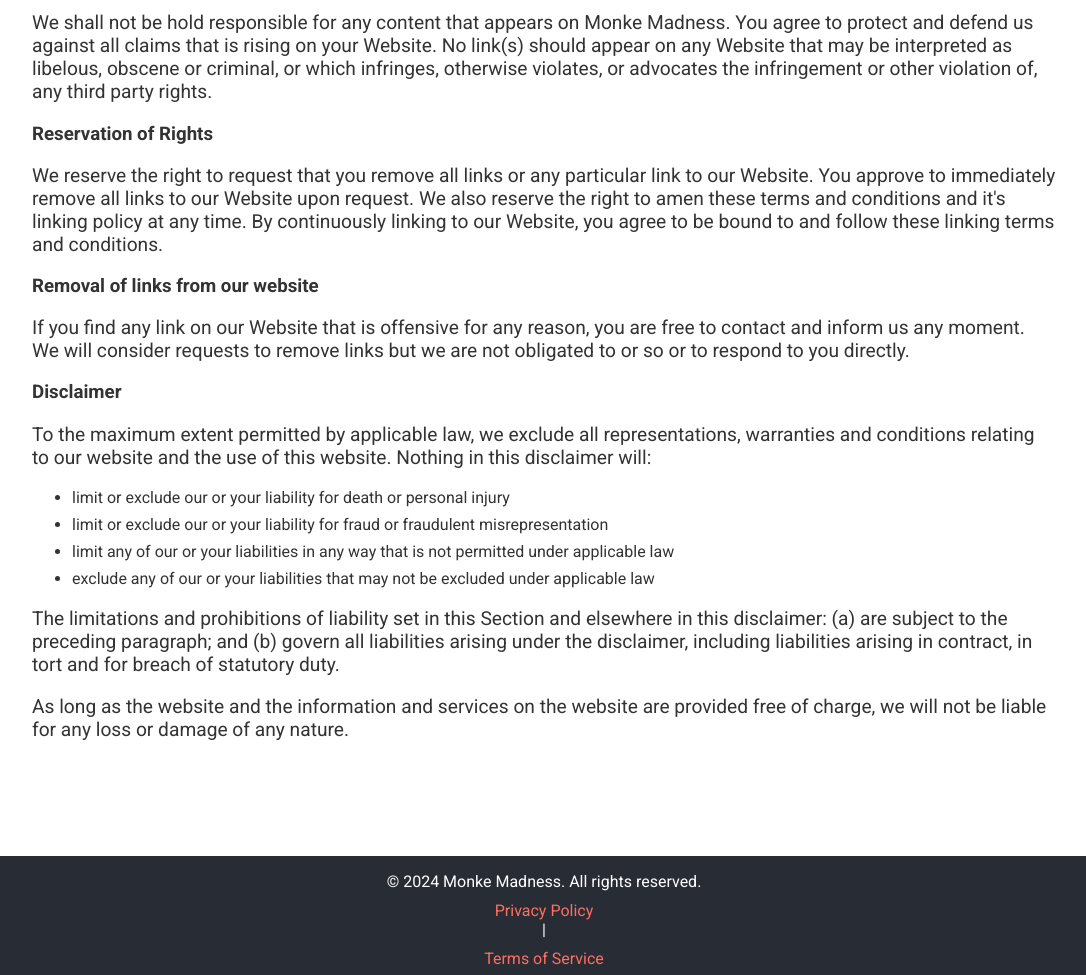
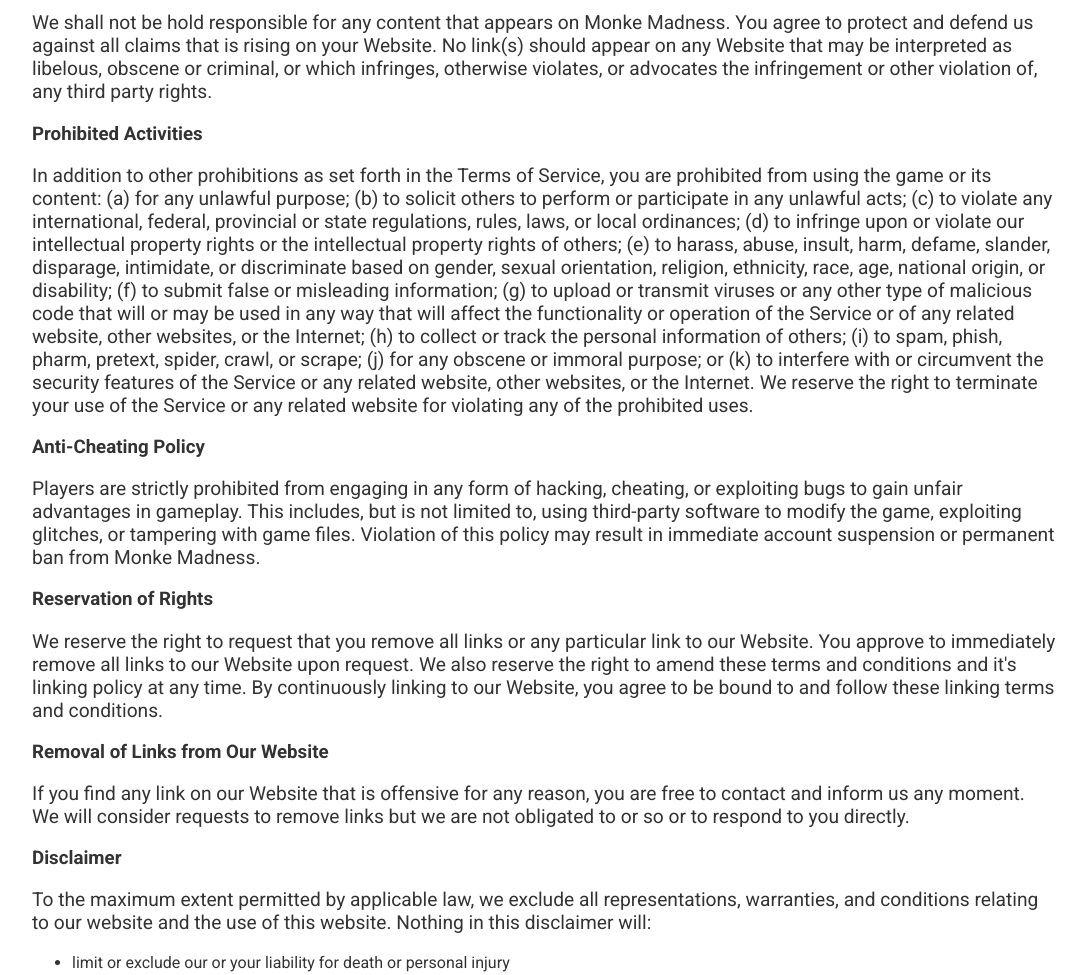
Before and after one commit to D0D4/Monke-Madness-Website, a plain HTML site: page tos.html in a window 1280 px wide. Shown: the part 620-1595 px from the top of the page, without its empty margins (96-1182 px from the left). Drawn offline with Linux system fonts and the light colour scheme.

Commit message:
Update tos.html

```diff
--- a/tos.html
+++ b/tos.html
@@ -40,14 +40,20 @@
             <h3>Content Liability</h3>
             <p>We shall not be hold responsible for any content that appears on Monke Madness. You agree to protect and defend us against all claims that is rising on your Website. No link(s) should appear on any Website that may be interpreted as libelous, obscene or criminal, or which infringes, otherwise violates, or advocates the infringement or other violation of, any third party rights.</p>
 
+            <h3>Prohibited Activities</h3>
+            <p>In addition to other prohibitions as set forth in the Terms of Service, you are prohibited from using the game or its content: (a) for any unlawful purpose; (b) to solicit others to perform or participate in any unlawful acts; (c) to violate any international, federal, provincial or state regulations, rules, laws, or local ordinances; (d) to infringe upon or violate our intellectual property rights or the intellectual property rights of others; (e) to harass, abuse, insult, harm, defame, slander, disparage, intimidate, or discriminate based on gender, sexual orientation, religion, ethnicity, race, age, national origin, or disability; (f) to submit false or misleading information; (g) to upload or transmit viruses or any other type of malicious code that will or may be used in any way that will affect the functionality or operation of the Service or of any related website, other websites, or the Internet; (h) to collect or track the personal information of others; (i) to spam, phish, pharm, pretext, spider, crawl, or scrape; (j) for any obscene or immoral purpose; or (k) to interfere with or circumvent the security features of the Service or any related website, other websites, or the Internet. We reserve the right to terminate your use of the Service or any related website for violating any of the prohibited uses.</p>
+
+            <h3>Anti-Cheating Policy</h3>
+            <p>Players are strictly prohibited from engaging in any form of hacking, cheating, or exploiting bugs to gain unfair advantages in gameplay. This includes, but is not limited to, using third-party software to modify the game, exploiting glitches, or tampering with game files. Violation of this policy may result in immediate account suspension or permanent ban from Monke Madness.</p>
+
             <h3>Reservation of Rights</h3>
-            <p>We reserve the right to request that you remove all links or any particular link to our Website. You approve to immediately remove all links to our Website upon request. We also reserve the right to amen these terms and conditions and it's linking policy at any time. By continuously linking to our Website, you agree to be bound to and follow these linking terms and conditions.</p>
+            <p>We reserve the right to request that you remove all links or any particular link to our Website. You approve to immediately remove all links to our Website upon request. We also reserve the right to amend these terms and conditions and it's linking policy at any time. By continuously linking to our Website, you agree to be bound to and follow these linking terms and conditions.</p>
 
-            <h3>Removal of links from our website</h3>
+            <h3>Removal of Links from Our Website</h3>
             <p>If you find any link on our Website that is offensive for any reason, you are free to contact and inform us any moment. We will consider requests to remove links but we are not obligated to or so or to respond to you directly.</p>
 
             <h3>Disclaimer</h3>
-            <p>To the maximum extent permitted by applicable law, we exclude all representations, warranties and conditions relating to our website and the use of this website. Nothing in this disclaimer will:</p>
+            <p>To the maximum extent permitted by applicable law, we exclude all representations, warranties, and conditions relating to our website and the use of this website. Nothing in this disclaimer will:</p>
             <ul>
                 <li>limit or exclude our or your liability for death or personal injury</li>
                 <li>limit or exclude our or your liability for fraud or fraudulent misrepresentation</li>
@@ -55,7 +61,7 @@
                 <li>exclude any of our or your liabilities that may not be excluded under applicable law</li>
             </ul>
 
-            <p>The limitations and prohibitions of liability set in this Section and elsewhere in this disclaimer: (a) are subject to the preceding paragraph; and (b) govern all liabilities arising under the disclaimer, including liabilities arising in contract, in tort and for breach of statutory duty.</p>
+            <p>The limitations and prohibitions of liability set in this Section and elsewhere in this disclaimer: (a) are subject to the preceding paragraph; and (b) govern all liabilities arising under the disclaimer, including liabilities arising in contract, in tort, and for breach of statutory duty.</p>
 
             <p>As long as the website and the information and services on the website are provided free of charge, we will not be liable for any loss or damage of any nature.</p>
         </div>
```
